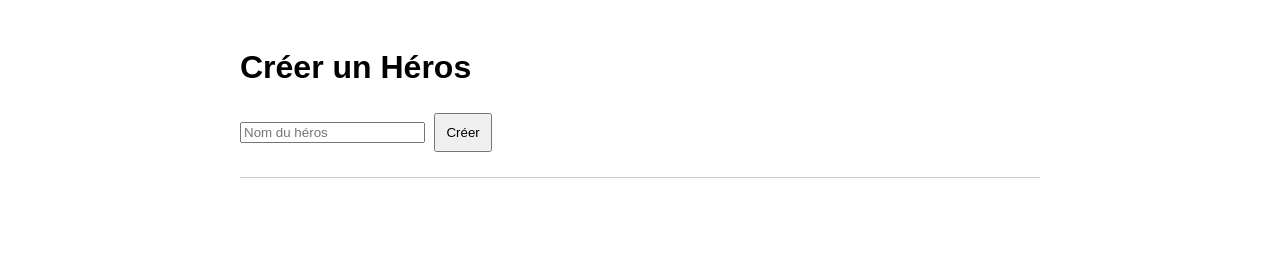
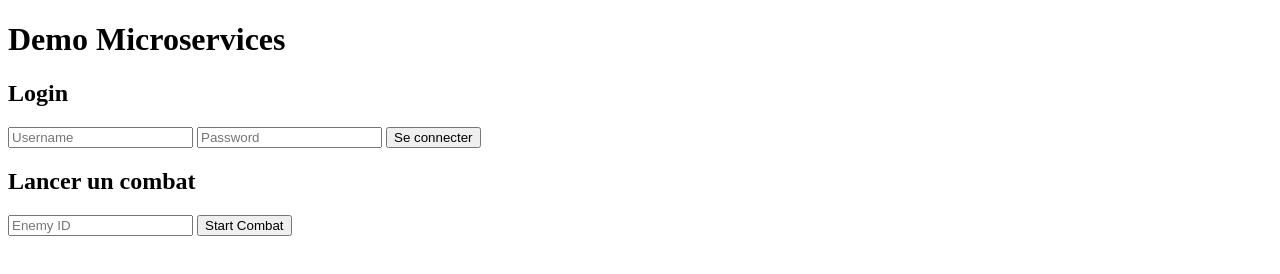
Before and after one commit to Galou3/Video-game, a plain HTML site: page frontend/index.html in a window 1280 px wide. Drawn offline with Linux system fonts and the light colour scheme.

Commit message:
Update index.html

```diff
--- a/frontend/index.html
+++ b/frontend/index.html
@@ -1,16 +1,70 @@
 <!DOCTYPE html>
 <html>
 <head>
-    <title>Jeu de Donjon</title>
-    <link rel="stylesheet" href="style.css">
+  <meta charset="utf-8" />
+  <title>Microservices Demo</title>
 </head>
 <body>
-    <div class="container">
-        <h1>Créer un Héros</h1>
-        <input type="text" id="heroName" placeholder="Nom du héros">
-        <button onclick="createHero()">Créer</button>
-        <div id="heroList"></div>
-    </div>
-    <script src="script.js"></script>
+  <h1>Demo Microservices</h1>
+
+  <div>
+    <h2>Login</h2>
+    <input id="username" placeholder="Username" />
+    <input id="password" placeholder="Password" type="password" />
+    <button onclick="login()">Se connecter</button>
+  </div>
+
+  <div>
+    <h2>Lancer un combat</h2>
+    <input id="enemyId" placeholder="Enemy ID" />
+    <button onclick="startCombat()">Start Combat</button>
+  </div>
+
+  <script>
+    let token = null;
+
+    async function login() {
+      const username = document.getElementById('username').value;
+      const password = document.getElementById('password').value;
+      try {
+        const response = await fetch('http://localhost:3001/login', {
+          method: 'POST',
+          headers: { 'Content-Type': 'application/json' },
+          body: JSON.stringify({ username, password })
+        });
+        const data = await response.json();
+        if (data.token) {
+          token = data.token;
+          alert('Connecté ! Token = ' + token);
+        } else {
+          alert('Échec de la connexion');
+        }
+      } catch (error) {
+        console.error(error);
+      }
+    }
+
+    async function startCombat() {
+      if (!token) {
+        alert('Pas de token, connecte-toi d’abord.');
+        return;
+      }
+      const enemyId = document.getElementById('enemyId').value;
+      try {
+        const response = await fetch('http://localhost:3002/start-combat', {
+          method: 'POST',
+          headers: {
+            'Content-Type': 'application/json',
+            'X-Auth-Token': token
+          },
+          body: JSON.stringify({ enemyId })
+        });
+        const data = await response.json();
+        alert(JSON.stringify(data));
+      } catch (error) {
+        console.error(error);
+      }
+    }
+  </script>
 </body>
 </html>
```
